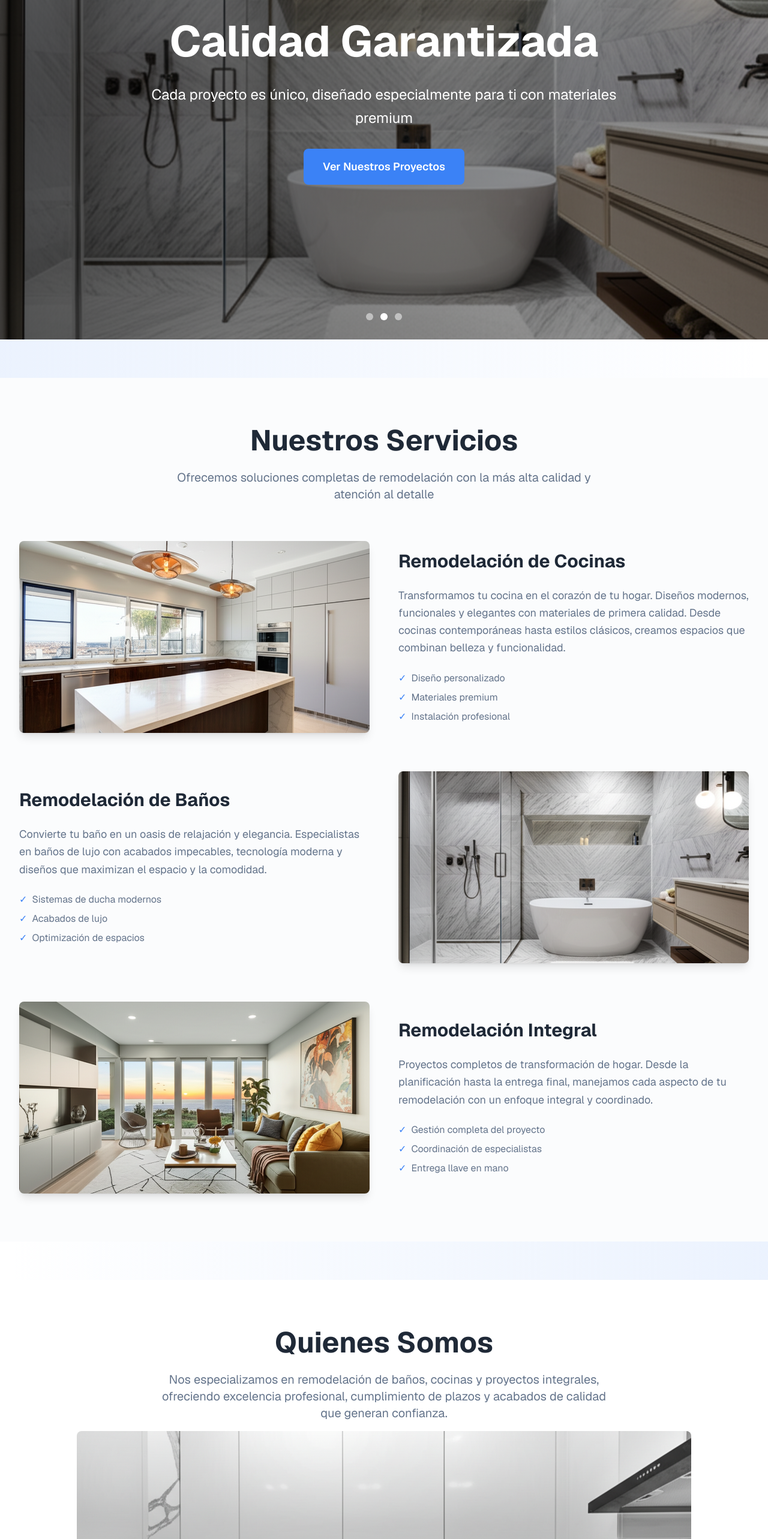
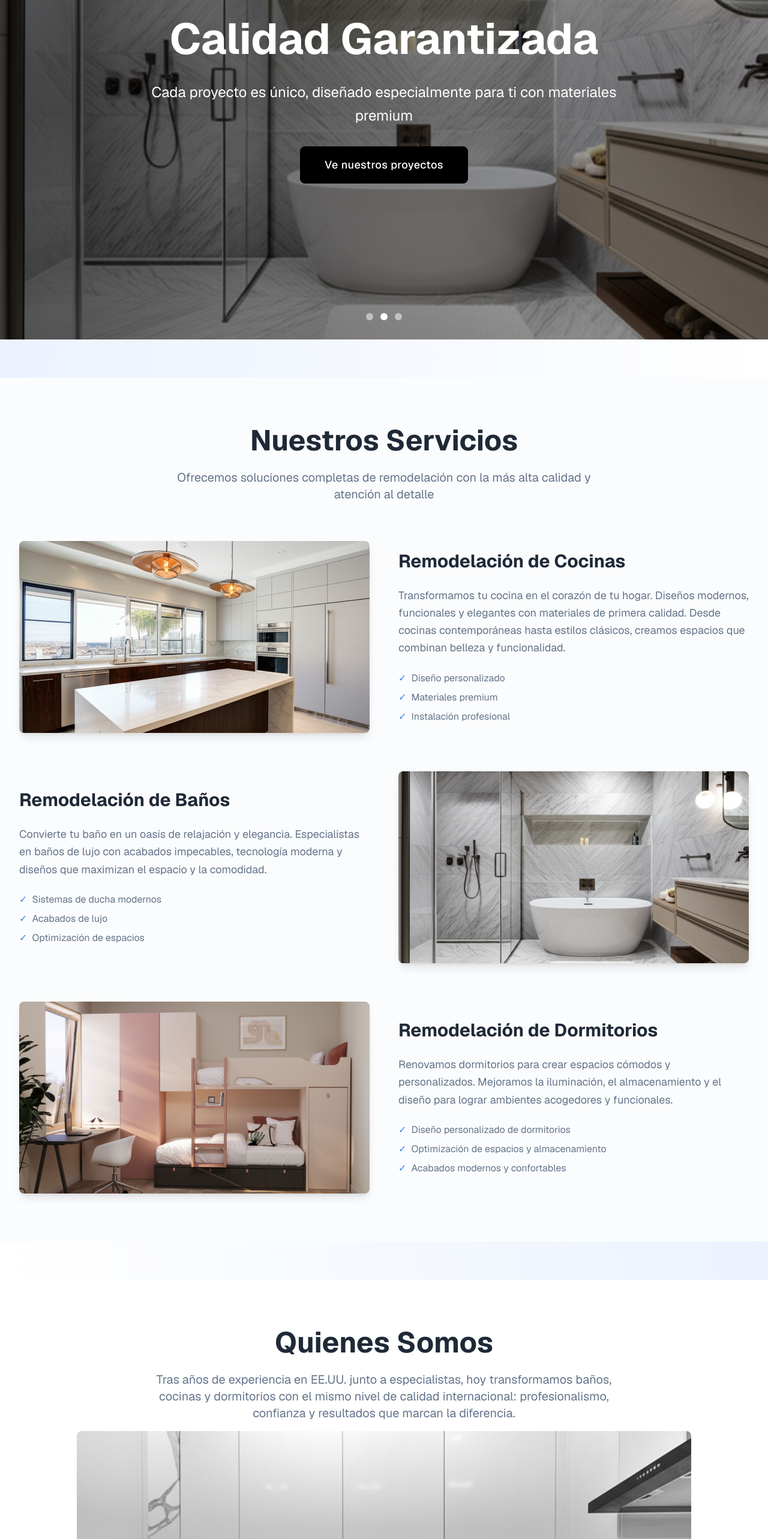
Before and after one commit to Nacholoz16/HomeLanding, a Next.js app: page / in a window 1280 px wide. Shown: the part 234-2800 px from the top of the page at 60% size. Built offline with nearby package versions, Linux system fonts and the light colour scheme.

Commit message:
INTEGRACION DE REACT TOSTIFY Y ARREGLOS VARIOS DE LOS BOTONES Y CAMBIO DE TEXTO EN SERVICIOS

```diff
--- a/app/globals.css
+++ b/app/globals.css
@@ -250,3 +250,38 @@
 .close:hover {
   color: var(--foreground);
 }
+
+
+
+/* Shine minimalista para el botón */
+.shine {
+  position: absolute;
+  inset: 0;
+  pointer-events: none;
+  z-index: 0;
+
+  /* inicio oculto a la izquierda + inclinación */
+  transform: skewX(-20deg) translateX(-150%);
+  transition: transform 0.8s ease;
+
+  /* franja de brillo */
+  background: linear-gradient(
+    90deg,
+    rgba(255,255,255,0) 0%,
+    rgba(255,255,255,0.4) 50%,
+    rgba(255,255,255,0) 100%
+  );
+}
+
+/* Al pasar el mouse sobre el contenedor .group, la franja se mueve */
+.group:hover .shine {
+  transform: skewX(-20deg) translateX(150%);
+}
+
+/* Respecto a la accesibilidad: usuarios que prefieren menos movimiento */
+@media (prefers-reduced-motion: reduce) {
+  .shine {
+    transition: none;
+    transform: none;
+  }
+}
--- a/app/page.tsx
+++ b/app/page.tsx
@@ -12,12 +12,12 @@ const slides = [
   {
     image: "kitchen-renovation.png",
     title: "Especialización en Remodelaciones",
-    description: "Transformamos baños, cocinas y espacios integrales con diseño, funcionalidad y estilo.",
+    description: "Transformamos baños, cocinas, dormitorios y diversos espacios con diseño, funcionalidad y profesionalismo.",
   },
   {
     image: "/luxury-modern-bathroom.png",
     title: "Excelencia Profesional",
-    description: "Compromiso con acabados de calidad y atención a los detalles, generando confianza en cada proyecto.",
+    description: "Compromiso con acabados de calidad y atención a los detalles, generamos confianza en cada proyecto.",
   },
 ];
 
@@ -264,10 +264,13 @@ const Page = () => {
                   </p>
                   <a
                     href="#contacto"
-                    className="inline-block bg-accent hover:bg-accent/90 text-accent-foreground px-8 py-4 rounded-lg text-lg font-semibold transition-all duration-300 transform hover:scale-105"
+                    className="group relative inline-block overflow-hidden bg-black text-white border border-black px-10 py-4 rounded-lg text-lg font-medium tracking-wide transition-all duration-300 transform hover:scale-105  "
                   >
-                    Solicita tu Cotización
+                    <span className="relative z-10">Solicita tu Cotización</span>
+                    <span className="shine" aria-hidden="true"></span>
                   </a>
+
+
                 </div>
               </div>
             </div>
@@ -287,10 +290,11 @@ const Page = () => {
                     Cada proyecto es único, diseñado especialmente para ti con materiales premium
                   </p>
                   <a
-                    href="#portafolio"
-                    className="inline-block bg-accent hover:bg-accent/90 text-accent-foreground px-8 py-4 rounded-lg text-lg font-semibold transition-all duration-300 transform hover:scale-105"
+                    href="#contacto"
+                    className="group relative inline-block overflow-hidden bg-black text-white border border-black px-10 py-4 rounded-lg text-lg font-medium tracking-wide transition-all duration-300 transform hover:scale-105  "
                   >
-                    Ver Nuestros Proyectos
+                    <span className="relative z-10">Ve nuestros proyectos</span>
+                    <span className="shine" aria-hidden="true"></span>
                   </a>
                 </div>
               </div>
@@ -311,10 +315,11 @@ const Page = () => {
                     Equipo especializado en remodelaciones integrales con resultados excepcionales
                   </p>
                   <a
-                    href="#servicios"
-                    className="inline-block bg-accent hover:bg-accent/90 text-accent-foreground px-8 py-4 rounded-lg text-lg font-semibold transition-all duration-300 transform hover:scale-105"
+                    href="#contacto"
+                    className="group relative inline-block overflow-hidden bg-black text-white border border-black px-10 py-4 rounded-lg text-lg font-medium tracking-wide transition-all duration-300 transform hover:scale-105  "
                   >
-                    Conoce Nuestros Servicios
+                    <span className="relative z-10">Conoce nuestros servicios</span>
+                    <span className="shine" aria-hidden="true"></span>
                   </a>
                 </div>
               </div>
@@ -416,26 +421,25 @@ const Page = () => {
             <div className="scroll-reveal flex flex-col lg:flex-row items-center gap-12">
               <div className="lg:w-1/2">
                 <img
-                  src="/modern-living-room-renovation.png"
+                  src="dormitorio-remodelacion-servicios.jpg"
                   alt="Remodelación integral"
                   className="w-full h-80 object-cover rounded-lg shadow-lg"
                 />
               </div>
               <div className="lg:w-1/2 space-y-6">
-                <h3 className="text-3xl font-bold text-primary">Remodelación Integral</h3>
+                <h3 className="text-3xl font-bold text-primary">Remodelación de Dormitorios</h3>
                 <p className="text-lg text-muted-foreground leading-relaxed">
-                  Proyectos completos de transformación de hogar. Desde la planificación hasta la entrega final,
-                  manejamos cada aspecto de tu remodelación con un enfoque integral y coordinado.
+                  Renovamos dormitorios para crear espacios cómodos y personalizados. Mejoramos la iluminación, el almacenamiento y el diseño para lograr ambientes acogedores y funcionales.
                 </p>
                 <ul className="space-y-2 text-muted-foreground">
                   <li className="flex items-center">
-                    <span className="text-accent mr-2">✓</span> Gestión completa del proyecto
+                    <span className="text-accent mr-2">✓</span> Diseño personalizado de dormitorios
                   </li>
                   <li className="flex items-center">
-                    <span className="text-accent mr-2">✓</span> Coordinación de especialistas
+                    <span className="text-accent mr-2">✓</span> Optimización de espacios y almacenamiento
                   </li>
                   <li className="flex items-center">
-                    <span className="text-accent mr-2">✓</span> Entrega llave en mano
+                    <span className="text-accent mr-2">✓</span> Acabados modernos y confortables
                   </li>
                 </ul>
               </div>
@@ -452,8 +456,7 @@ const Page = () => {
           <div className="text-center mb-16">
             <h2 className="text-4xl md:text-5xl font-bold text-primary mb-6">Quienes Somos</h2>
             <p className="text-xl text-muted-foreground max-w-3xl mx-auto ">
-              Nos especializamos en remodelación de baños, cocinas y proyectos integrales, ofreciendo excelencia profesional,
-              cumplimiento de plazos y acabados de calidad que generan confianza.
+              Tras años de experiencia en EE.UU. junto a especialistas, hoy transformamos baños, cocinas y dormitorios con el mismo nivel de calidad internacional: profesionalismo, confianza y resultados que marcan la diferencia.
             </p>
             <div className="p-4">
               <Carousel slides={slides} interval={5000} />
--- a/package.json
+++ b/package.json
@@ -42,6 +42,7 @@
     "clsx": "^2.1.1",
     "cmdk": "1.0.4",
     "date-fns": "4.1.0",
+    "emailjs-com": "^3.2.0",
     "embla-carousel-react": "8.5.1",
     "geist": "latest",
     "input-otp": "1.4.1",
@@ -53,6 +54,7 @@
     "react-dom": "^19",
     "react-hook-form": "^7.60.0",
     "react-resizable-panels": "^2.1.7",
+    "react-toastify": "^11.0.5",
     "recharts": "2.15.4",
     "sonner": "^1.7.4",
     "tailwind-merge": "^2.5.5",
```
Also changed, not shown: public/dormitorio-remodelacion-servicios.jpg (added), 1 other file (tests, documents, lock files or other folders).
